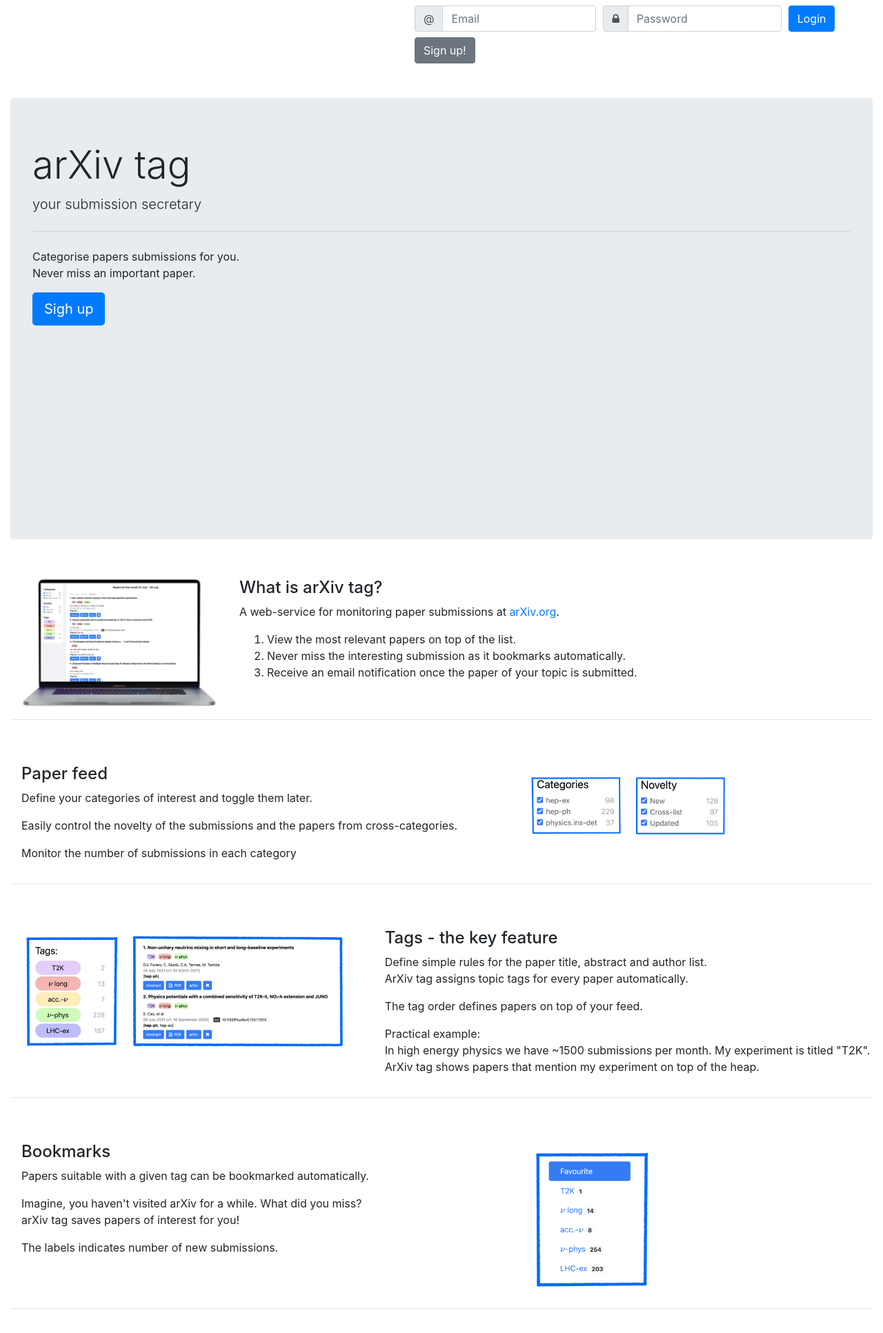
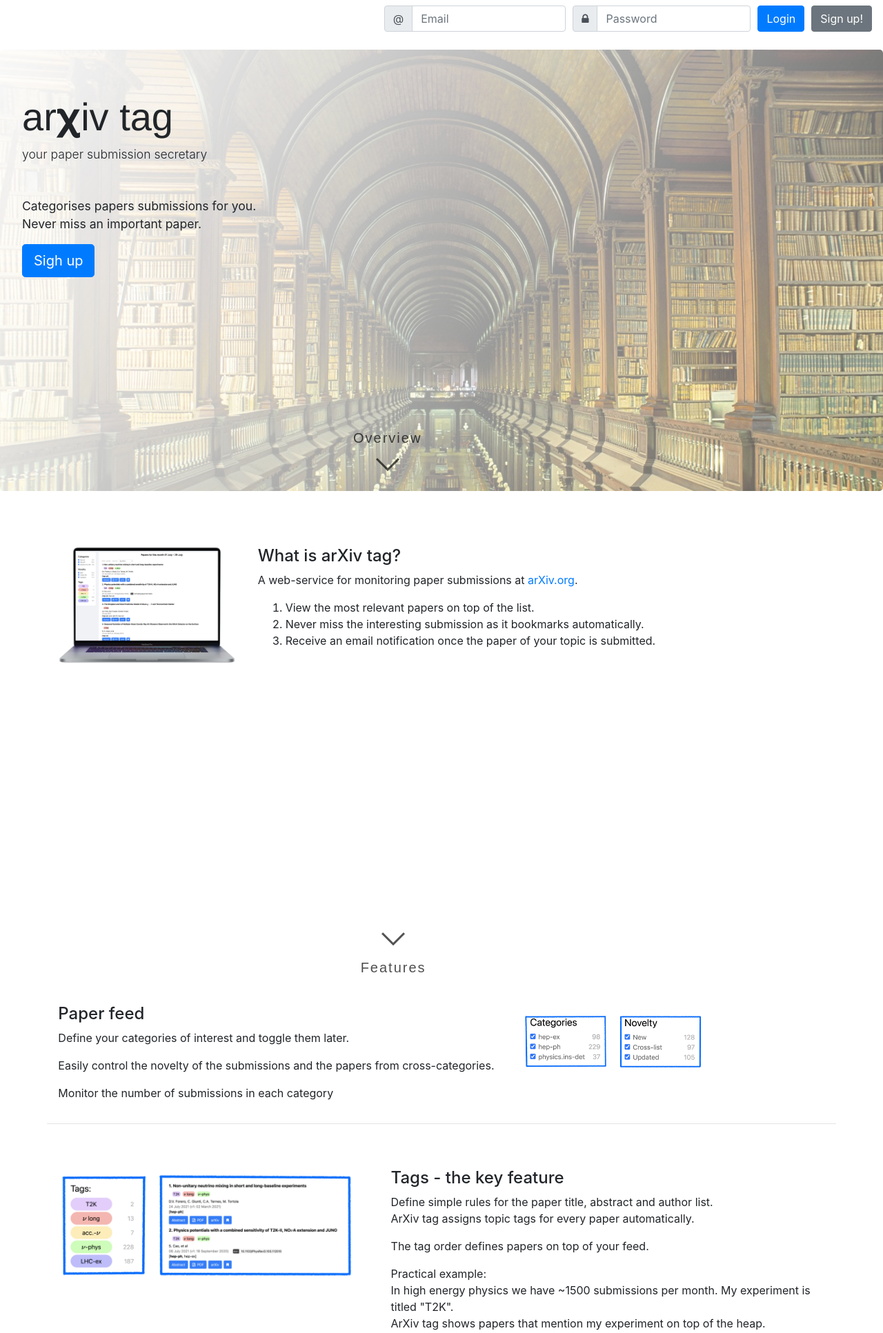
Before and after one commit to suvorov21/arxivtagpy, a Python web app: template app/templates/about.jinja2 in a window 1280 px wide. Shown: the top 1933 px of the page at 69% size. Run offline with Jinja, Linux system fonts and the light colour scheme; the template is opened without the code that fills it, so the values that code supplies are empty; style sheets or scripts are compiled from the project's sources; some libraries are stand-ins or nearby versions.

Commit message:
update about page with jumbotron and animations

```diff
--- /dev/null
+++ b/app/static/src/less/about.less
@@ -0,0 +1,88 @@
+.jumb {
+  height: 80vh;
+  background-image: url("/static/dist/img/lib.jpg");
+  background-size: cover;
+  // font-size: 1.2rem;
+  & h1 {
+    font-weight: 350;
+    font-family: Helvetica, "Trebuchet MS", Verdana, sans-serif;
+  }
+  & p {
+    font-size: 1.1rem;
+  }
+}
+
+.full-screen {
+  height: 80vh;
+}
+
+h2 {
+  text-align: center;
+}
+
+.down-link a {
+  position: absolute;
+  top: 75vh;
+  padding-top: 70px;
+  left: 40%;
+  z-index: 2;
+  display: inline-block;
+  -webkit-transform: translate(0, -50%);
+  transform: translate(0, -50%);
+  color: var(--wrap_color);
+  font : normal 400 20px/1 'Josefin Sans', sans-serif;
+  letter-spacing: .1em;
+  text-decoration: none;
+  transition: opacity .3s;
+  opacity: .7;
+  & span {
+    position: absolute;
+    top: 80px;
+    left: 50%;
+    width: 24px;
+    height: 24px;
+    margin-left: -12px;
+    border-left: 3px solid var(--wrap_color);
+    border-bottom: 3px solid var(--wrap_color);
+    opacity: .7;
+    -webkit-transform: rotate(-45deg);
+    transform: rotate(-45deg);
+    -webkit-animation: sdb05 1.5s infinite;
+    animation: sdb05 1.5s infinite;
+    box-sizing: border-box;
+  }
+}
+.down-link a:hover {
+  opacity: .4;
+}
+
+.bit-up {
+  top: 0px !important;
+}
+
+@-webkit-keyframes sdb05 {
+  0% {
+    -webkit-transform: rotate(-45deg) translate(0, 0);
+    opacity: 0;
+  }
+  50% {
+    opacity: 1;
+  }
+  100% {
+    -webkit-transform: rotate(-45deg) translate(-20px, 20px);
+    opacity: 0;
+  }
+}
+@keyframes sdb05 {
+  0% {
+    transform: rotate(-45deg) translate(0, 0);
+    opacity: 0;
+  }
+  50% {
+    opacity: 1;
+  }
+  100% {
+    transform: rotate(-45deg) translate(-20px, 20px);
+    opacity: 0;
+  }
+}
--- a/app/static/src/less/layout.less
+++ b/app/static/src/less/layout.less
@@ -1,7 +1,7 @@
 /* ---------- General ---------- */
 
 body {
-  font-family: -apple-system, BlinkMacSystemFont, Segoe UI, Roboto, Helvetica Neue, Arial, Noto Sans, sans-serif, Apple Color Emoji, Segoe UI Emoji, Segoe UI Symbol, Noto Color Emoji;
+  font-family: BlinkMacSystemFont, Segoe UI, Roboto, Helvetica Neue, Arial, Noto Sans, sans-serif, Apple Color Emoji, Segoe UI Emoji, Segoe UI Symbol, Noto Color Emoji;
   background-color: var(--background_color_mob);
 }
 
--- a/app/static/src/less/vars.less
+++ b/app/static/src/less/vars.less
@@ -8,10 +8,6 @@
   --wrap_color: #000;
 
   // paper land recent submissions
-  // --unseen-paper-bg: #e3ecf3;
-  // --unseen-border-color: #c1c1c1;
-  // --unseen-hover-bg: #c9e0f3;
-  // --seen-hover-bg: #eee;
   --unseen-paper-bg: #daf3ff;
   --unseen-border-color: #c1c1c1;
   --unseen-hover-bg: #c5e8fa;
--- a/app/static/src/less/vars_dark.less
+++ b/app/static/src/less/vars_dark.less
@@ -12,6 +12,7 @@
   --unseen-border-color: #656565;
   --unseen-hover-bg: #033464;
   --seen-hover-bg: #033464;
+
   // menu
   --border_curv: 10px;
   --menu_width: 200px;
@@ -29,12 +30,11 @@
   --navlink-bg-hover: #3a3a3a;
   --navlink-color-active: #f0f0f0;
 
-  //paper
+  // paper
   --doi-label-color: #1d1d1d;
   --doi-label-bg: #e6e6e6;
   --doi-number-color: #0066d4;
   --doi-number-bg: #1f1e1e;
-
   // tag color
   --tag_panel_color: #000;
   --tag_border_color: #f00;
--- a/app/templates/about.jinja2
+++ b/app/templates/about.jinja2
@@ -6,38 +6,49 @@
 
 {% block content %}
 
-<div class="container-fluid">
-  <div class="row pt-4" class="main-row">
-    <div class="col-sm-12 col-md-12 col-lg-12 col-xl-12">
-      <div class="paper-wrapper">
 {# If  not quthorised show jumbotron #}
 {% if not current_user.is_authenticated %}
-        <div class="jumbotron" style="height: 80vh">
-          <h1 class="display-4">arXiv tag</h1>
-          <p class="lead">your submission secretary</p>
-          <hr class="my-4">
-          <p>Categorise papers submissions for you.<br>Never miss an important paper.</p>
+  <div class="jumbotron jumb">
+    <h1 class="display-4">ar<span id="chi">&#120536;</span>iv tag</h1>
+    <p class="lead">your paper submission secretary</p>
+    {# <hr class="my-4"> #}
+    <p class="mt-5">Categorises papers submissions for you.<br>Never miss an important paper.</p>
     <p class="lead">
       <a class="btn btn-primary btn-lg" href="/signup" role="button">Sigh up</a>
     </p>
+
+    <section class="down-link">
+      <a href="#overview"><span></span>Overview</a>
+    </section>
   </div>
 {% endif %}
 
-      <div class="row pt-4 pl-3">
+<div class="container-fluid" id="overview">
+  <div class="row pt-4 justify-content-md-center" class="main-row">
+    <div class="col-sm-12 col-md-11">
+      <div class="paper-wrapper">
+        <div class="row pt-4 pl-3 full-screen">
           <div class="col-sm-12 col-md-3">
             <img class="" src="{{ url_for('static', filename='dist/img/main.png') }}" width="100%">
           </div>
           <div class="col-sm-12 col-md-9">
             <h4>What is arXiv tag?</h4>
-          <p>A web-service for {# user-friendly #} monitoring paper submissions at <a href="https://arxiv.org/">arXiv.org</a>.</p>
-          {# <span>Define simple rules for your topics of interest and arXiv tag will do the job:</span> #}
+            <p>A web-service for monitoring paper submissions at <a href="https://arxiv.org/">arXiv.org</a>.</p>
             <ol>
               <li>View the most relevant papers on top of the list.</li>
-            <li>Never miss the interesting submission as it bookmarks automatically.</li><li>Receive an email notification once the paper of your topic is submitted.</li>
+              <li>Never miss the interesting submission as it bookmarks automatically.</li>
+              <li>Receive an email notification once the paper of your topic is submitted.</li>
             </ol>
           </div>
+          <section class="down-link">
+            <a href="#features" id="feature-ref"><span class="bit-up"></span>Features</a>
+          </section>
         </div>
-      <hr>
+
+
+
+        <h2 class="pt-5" id="features" style="display:none;">Features</h2>
+
         <div class="row pt-5 pl-3">
           <div class="col-sm-12 col-md-7">
             <h4>Paper feed</h4>
@@ -72,7 +83,7 @@
             <p>Papers suitable with a given tag can be bookmarked automatically.</p>
             <p>Imagine, you haven't visited arXiv for a while. What did you miss? <br>
             arXiv tag saves papers of interest for you!</p>
-          <p>The labels indicates number of new submissions.</p>
+            <p>The labels indicate number of new submissions.</p>
           </div>
           <div class="col-sm-12 col-md-2">
             <img class="" src="{{ url_for('static', filename='dist/img/book.png') }}" width="100%">
@@ -94,13 +105,13 @@
         <div class="row pt-5 pl-3">
           <div class="col-sm-12 col-md-7">
             <h4>Light and dark theme</h4>
-          <p>Choose you favourite color scheme of the website.</p>
+            <p>Choose your favourite color scheme for the website.</p>
           </div>
           <div class="col-sm-12 col-md-4">
             <img class="" src="{{ url_for('static', filename='dist/img/theme.png') }}" width="100%">
           </div>
         </div>
-
+      </div>
     </div>
   </div>
 </div>
@@ -108,10 +119,22 @@
 {% endblock %}
 
 {% block script_footer %}
+  <script type="text/javascript">
   {% if current_user.is_authenticated %}
-    <script type="text/javascript">
     document.getElementById("about-nav").classList.add("active");
+  {% endif %}
+  // jumbotron animation
+  $(function() {
+    $('a[href*="#"]').on('click', function(e) {
+      if (event.target.getAttribute("id") === "feature-ref") {
+        $("#features").css("display", "block");
+      }
+      e.preventDefault();
+      $('html, body').animate({ scrollTop: $($(this).attr('href')).offset().top}, 500, 'linear');
+
+    });
+  });
+
   </script>
-  {% endif %}
   <script type="text/javascript" src="{{ url_for('static', filename='dist/js/layout.min.js') }}"></script>
 {% endblock %}
--- a/app/templates/layout.jinja2
+++ b/app/templates/layout.jinja2
@@ -37,7 +37,7 @@
 </head>
 <body>
   <nav class="navbar navbar-expand-md navbar-dark header">
-    <a class="navbar-brand d-flex w-50 mr-auto page-title" href="/">ar
+    <a class="navbar-brand d-flex {% if current_user.is_authenticated %} w-50 {% else %} w-25 {% endif %} mr-auto page-title" href="/">ar
         <span id="chi">
           &#120536;
         </span>iv tagger</a>
@@ -70,7 +70,7 @@
 
     {% else %}
       {# show login form #}
-      <form id="login-form" name="f_login" action="/login" onsubmit="return validateLogin()" method="POST">
+      <form id="login-form" name="f_login" action="/login" method="POST">
         <div class="form-row align-items-center">
           <div class="col-auto">
             <div class="input-group mb-2">
```
Also changed, not shown: app/assets.py (+10 -10 lines), app/static/dist/img/lib.jpg (added). Lines whose indentation alone changed are shown as unchanged.
